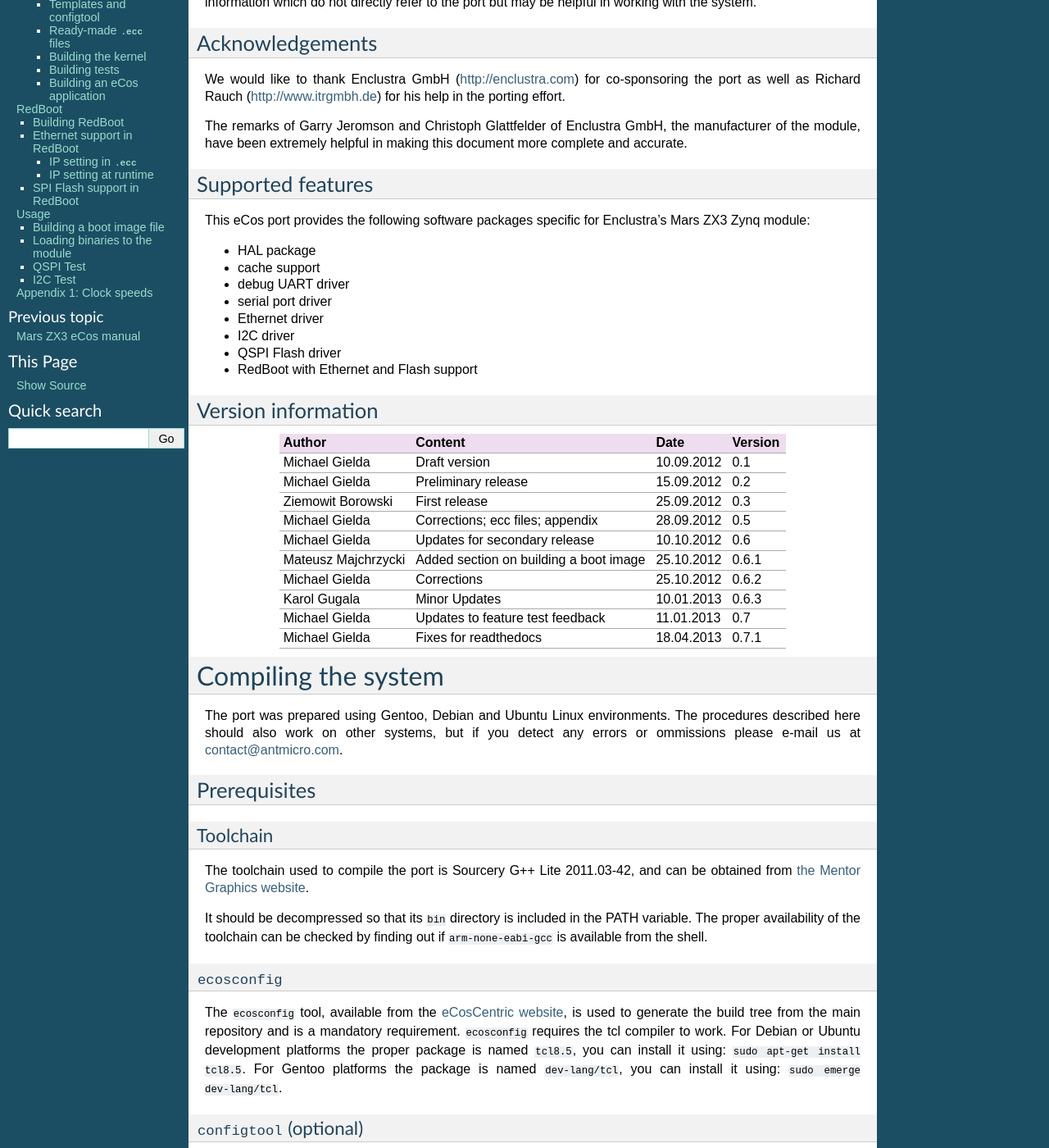
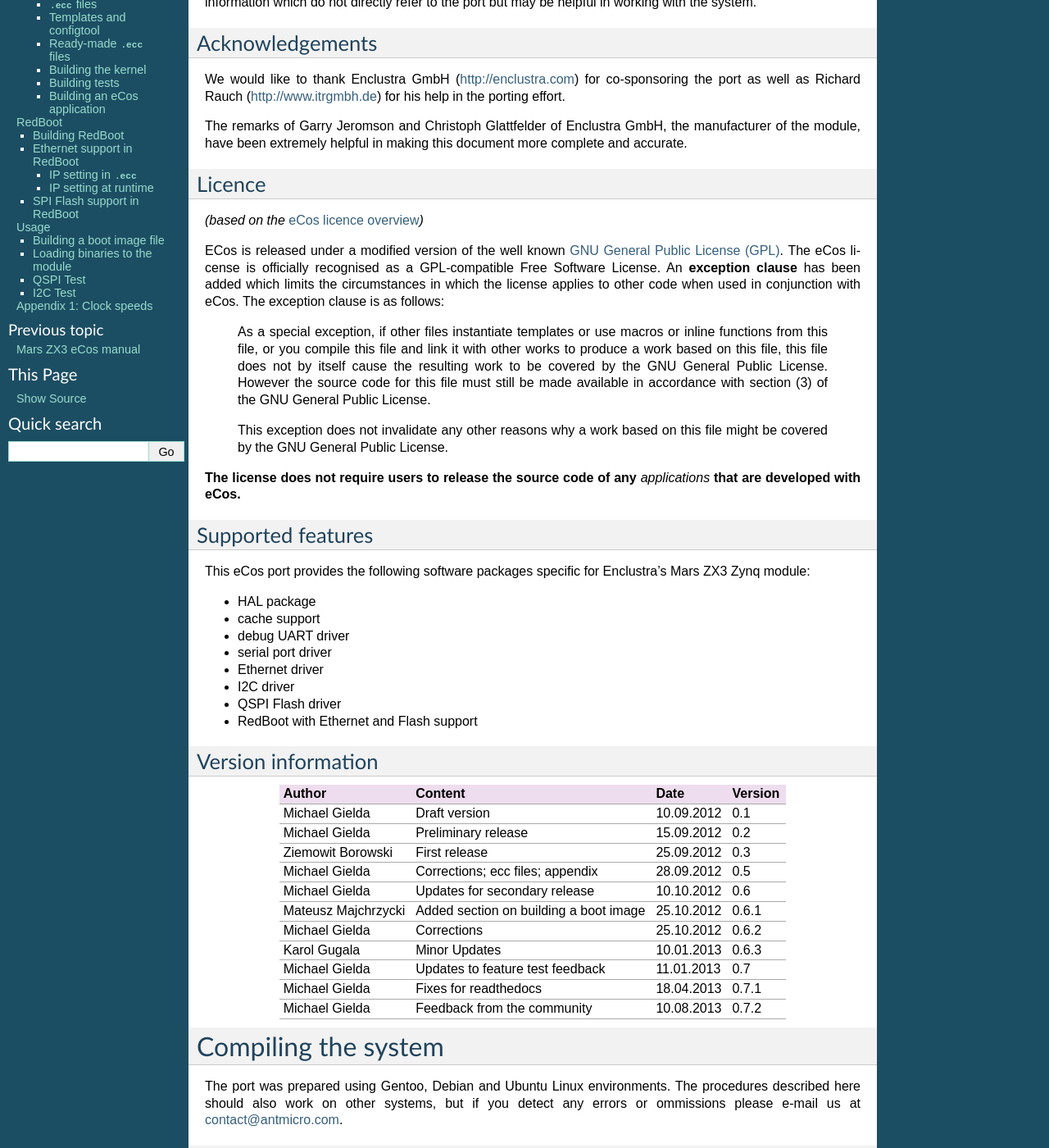
Before and after one commit to antmicro/ecos-mars-zx3, a Sphinx documentation site: the page built from doc/source/introduction.rst, in a window 1280 px wide and 1400 px high, scrolled down 349 px. Shown: the whole window at 82% size. Built offline with Sphinx 7.4.7, drawn with Linux system fonts in a browser that asks for light colours.

Commit message:
Added license

```diff
--- a/doc/source/introduction.rst
+++ b/doc/source/introduction.rst
@@ -19,6 +19,19 @@
 We would like to thank Enclustra GmbH (http://enclustra.com) for co-sponsoring the port as well as Richard Rauch (http://www.itrgmbh.de) for his help in the porting effort.
 
 The remarks of Garry Jeromson and Christoph Glattfelder of Enclustra GmbH, the manufacturer of the module, have been extremely helpful in making this document more complete and accurate.
+
+Licence
+-------
+
+*(based on the* `eCos licence overview <http://ecos.sourceware.org/license-overview.html>`_\ *)*
+
+ECos is released under a modified version of the well known `GNU General Public License (GPL) <http://www.gnu.org/copyleft/gpl.html>`_. The eCos license is officially recognised as a GPL-compatible Free Software License. An **exception clause** has been added which limits the circumstances in which the license applies to other code when used in conjunction with eCos. The exception clause is as follows:
+
+   As a special exception, if other files instantiate templates or use macros or inline functions from this file, or you compile this file and link it with other works to produce a work based on this file, this file does not by itself cause the resulting work to be covered by the GNU General Public License. However the source code for this file must still be made available in accordance with section (3) of the GNU General Public License.
+
+   This exception does not invalidate any other reasons why a work based on this file might be covered by the GNU General Public License.
+
+**The license does not require users to release the source code of any** *applications* **that are developed with eCos.**
 
 Supported features
 ------------------
@@ -50,6 +63,7 @@
    Karol Gugala,Minor Updates,10.01.2013,0.6.3
    Michael Gielda,Updates to feature test feedback,11.01.2013,0.7
    Michael Gielda,Fixes for readthedocs,18.04.2013,0.7.1
+   Michael Gielda,Feedback from the community,10.08.2013,0.7.2
 
 Compiling the system
 ====================
```
Also changed, not shown: README.rst (+13 -0 lines).
